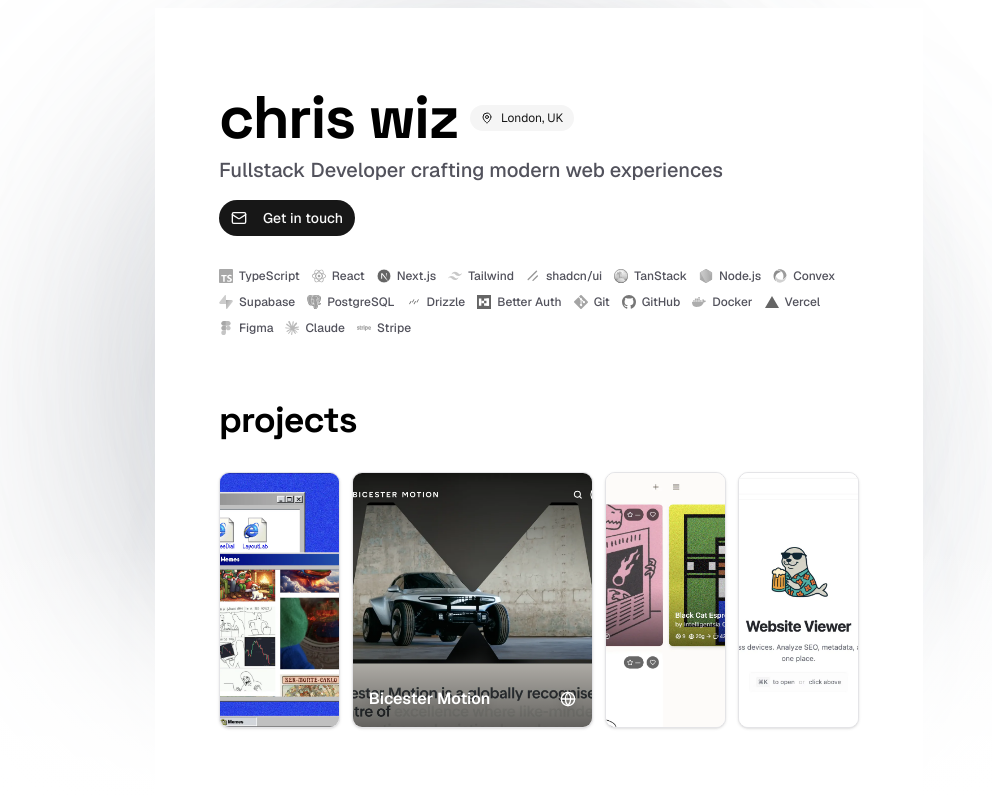
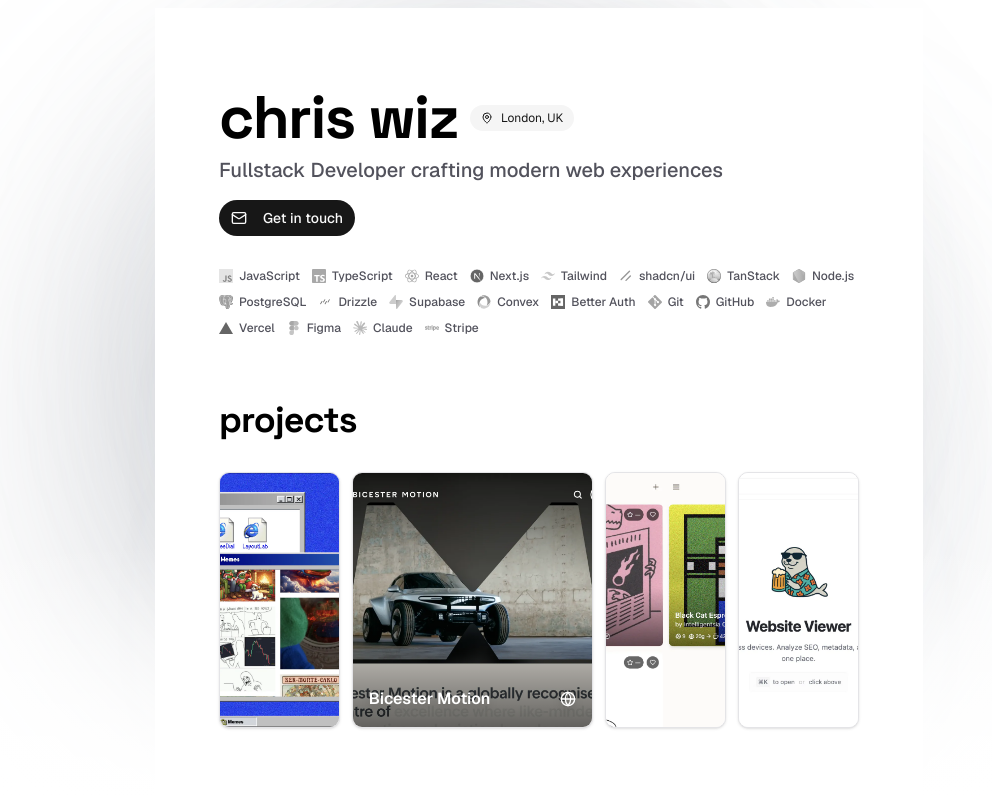
Before and after one commit to chriscodingxyz/next16, a Next.js app: page / in a window 1280 px wide. Shown: the top 796 px of the page, without its empty margins (101-1093 px from the left). Built offline with nearby package versions, Linux system fonts and the light colour scheme.

Commit message:
refactor: reorder icons

```diff
--- a/app/page.tsx
+++ b/app/page.tsx
@@ -23,6 +23,7 @@
   Nextjs,
   React as ReactIcon,
   TypeScript as TypeScriptIcon,
+  JavaScript as JavaScriptIcon,
   TailwindCSS,
   Nodejs,
   PostgreSQL,
@@ -185,6 +186,10 @@
             {/* Tech Stack - Tiny Monochrome Icons */}
             <div className='flex flex-wrap items-center gap-x-3 gap-y-2.5'>
               <span className='inline-flex items-center gap-1.5 text-xs font-medium text-zinc-600'>
+                <JavaScriptIcon className='h-3.5 w-3.5 grayscale opacity-60' />
+                JavaScript
+              </span>
+              <span className='inline-flex items-center gap-1.5 text-xs font-medium text-zinc-600'>
                 <TypeScriptIcon className='h-3.5 w-3.5 grayscale opacity-60' />
                 TypeScript
               </span>
@@ -213,20 +218,20 @@
                 Node.js
               </span>
               <span className='inline-flex items-center gap-1.5 text-xs font-medium text-zinc-600'>
-                <Convex className='h-3.5 w-3.5 grayscale opacity-60' />
-                Convex
+                <PostgreSQL className='h-3.5 w-3.5 grayscale opacity-60' />
+                PostgreSQL
+              </span>
+              <span className='inline-flex items-center gap-1.5 text-xs font-medium text-zinc-600'>
+                <DrizzleORM className='h-3.5 w-3.5 grayscale opacity-60' />
+                Drizzle
               </span>
               <span className='inline-flex items-center gap-1.5 text-xs font-medium text-zinc-600'>
                 <Supabase className='h-3.5 w-3.5 grayscale opacity-60' />
                 Supabase
               </span>
               <span className='inline-flex items-center gap-1.5 text-xs font-medium text-zinc-600'>
-                <PostgreSQL className='h-3.5 w-3.5 grayscale opacity-60' />
-                PostgreSQL
-              </span>
-              <span className='inline-flex items-center gap-1.5 text-xs font-medium text-zinc-600'>
-                <DrizzleORM className='h-3.5 w-3.5 grayscale opacity-60' />
-                Drizzle
+                <Convex className='h-3.5 w-3.5 grayscale opacity-60' />
+                Convex
               </span>
               <span className='inline-flex items-center gap-1.5 text-xs font-medium text-zinc-600'>
                 <BetterAuth className='h-3.5 w-3.5 grayscale opacity-60' />
```
Also changed, not shown: .claude/settings.local.json.
